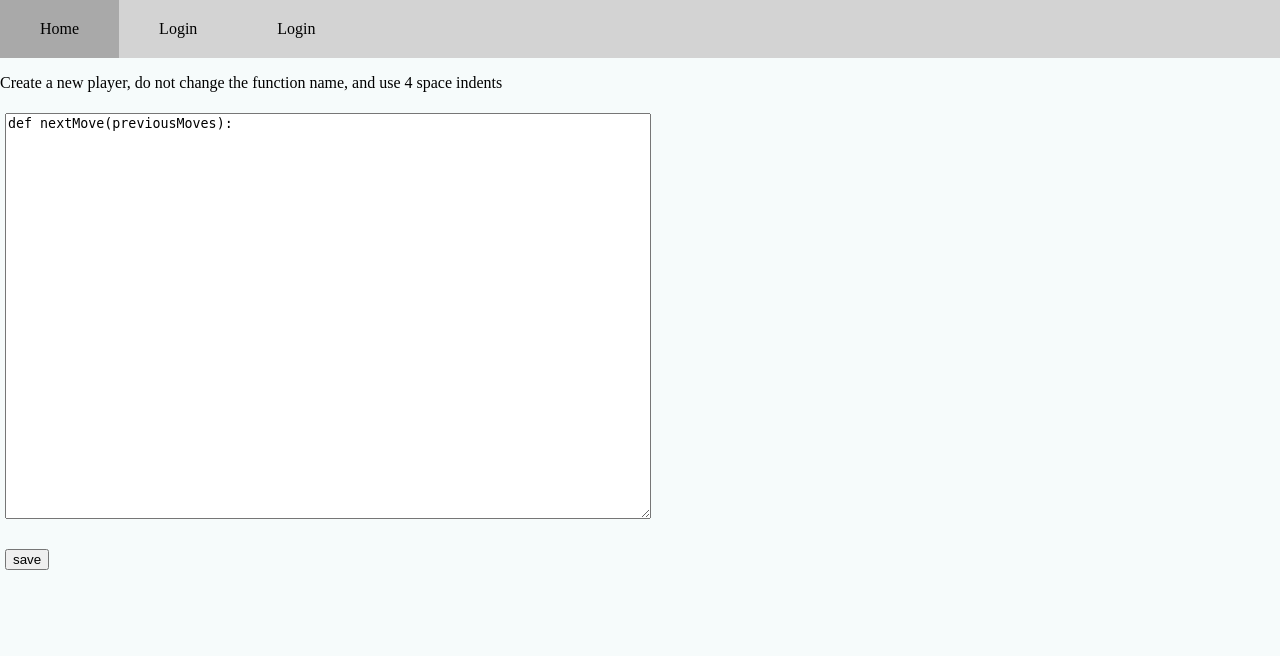
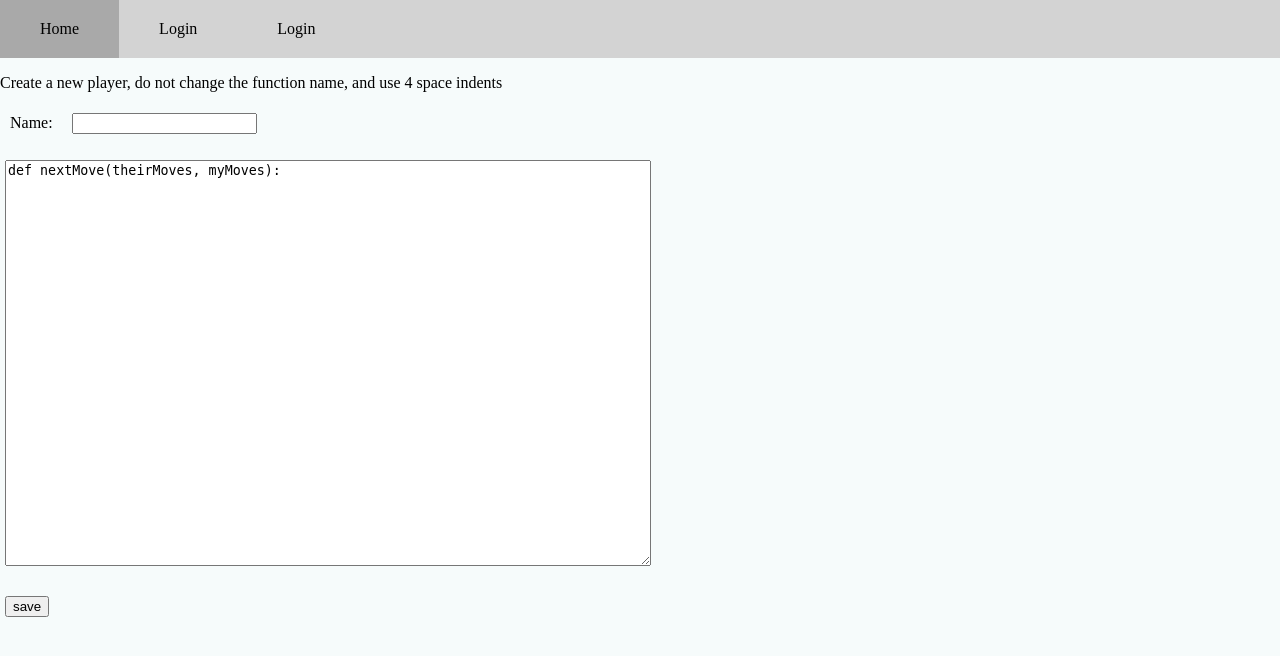
Before and after one commit to rteeter1618/PrisonersDilemnaDjango, a Django app: page /games/createNewPlayer/ in a window 1280 px wide. Shown: the top 656 px of the page. Run offline with Django 4.2, Linux system fonts and the light colour scheme.

Commit message:
Player creation completed

```diff
--- a/prisonersDilemnaWeb/games/admin.py
+++ b/prisonersDilemnaWeb/games/admin.py
@@ -5,4 +5,7 @@ from games.models import Player
 # Register your models here.
 
 
-admin.site.register(Player)
+class PlayerAdmin(admin.ModelAdmin):
+    list_display=['name', 'user']
+
+admin.site.register(Player, PlayerAdmin)
--- a/prisonersDilemnaWeb/games/models.py
+++ b/prisonersDilemnaWeb/games/models.py
@@ -11,7 +11,7 @@ class Player(models.Model):
     user = models.ForeignKey(User, on_delete=models.CASCADE)
     strategy = models.TextField(default="default")
 
-    def getNextMove(self, myPrevMoves, theirPrevMoves):
+    def getNextMove(self, theirPrevMoves, myPrevMoves):
         # Add the custom import function to the safe builtins
         safe_builtins['__import__'] = _import
 
@@ -29,10 +29,10 @@ class Player(models.Model):
         exec(byte_code, global_vars, local_vars)
 
         # Retrieve the result from the local variables
-        function = local_vars['my_function']
+        function = local_vars['nextMove']
 
 
-        print(function(9))
+        print(function(theirPrevMoves, myPrevMoves))
 
 
 
--- a/prisonersDilemnaWeb/games/templates/games/createPlayer.html
+++ b/prisonersDilemnaWeb/games/templates/games/createPlayer.html
@@ -8,8 +8,11 @@
 </p>
 <form action = "{% url 'games:addPlayerUpdater' %}" method="post">
     {% csrf_token %}
-      <textarea name="text" class="codeBox" id="code">
-def nextMove(previousMoves):
+    <label for="playerName" style="margin: 10px;">Name: </label>
+    <input type="text" name="playerName">
+    <p></p>
+      <textarea name="code" class="codeBox">
+def nextMove(theirMoves, myMoves):
     </textarea>
       <p></p>
       <input type="submit" value="save">
@@ -21,7 +24,7 @@ def nextMove(previousMoves):
     }
 
     textAreaHandler = function(e) {
-
+        //autoindenting to the same indentation as previous line
         if (e.key === 'Enter') {
             e.preventDefault()
             let start = this.selectionStart;
@@ -36,12 +39,19 @@ def nextMove(previousMoves):
                     break;
                 }
             }
-            console.log(currentLine)
             let indent = lines[currentLine].match(/^\s*/)[0];
             this.value = this.value.slice(0, start) + '\n' + indent + this.value.slice(end);
             this.selectionStart = start + indent.length + 1;
             this.selectionEnd = end + indent.length + 1;
-        }
+            //Tab indenting as 4 spaces
+        } else if (e.key === 'Tab') {
+        e.preventDefault();
+        let start = this.selectionStart;
+        let end = this.selectionEnd;
+        this.value = this.value.slice(0, start) + '    ' + this.value.slice(end);
+        this.selectionStart = start + 4;
+        this.selectionEnd = end + 4;
+    }
     };
 </script>
 
--- a/prisonersDilemnaWeb/games/views.py
+++ b/prisonersDilemnaWeb/games/views.py
@@ -9,10 +9,11 @@ from games.models import Player
 
 
 def addPlayerUpdater(request):
-    text = request.POST["text"]
-    player = Player(user=request.user, strategy=text)
+    code = request.POST["code"]
+    playerName = request.POST['playerName']
+    player = Player(user=request.user, strategy=code, name=playerName)
     player.save()
-    player.getNextMove([])
+    player.getNextMove([], [])
 
     return HttpResponseRedirect(reverse("home"))
 
--- a/prisonersDilemnaWeb/prisonersDilemnaWeb/templates/registration/home.html
+++ b/prisonersDilemnaWeb/prisonersDilemnaWeb/templates/registration/home.html
@@ -17,6 +17,6 @@
   <p>You are not logged in</p>
   <a href="{% url 'login' %}">Log In</a>
   <p></p>
-  <a href="{% url 'signup' %}">Sign Up</a>
+  <a href="{% url 'accounts:signup' %}">Sign Up</a>
 {% endif %}
 {% endblock %}
```
Also changed, not shown: prisonersDilemnaWeb/db.sqlite3.
